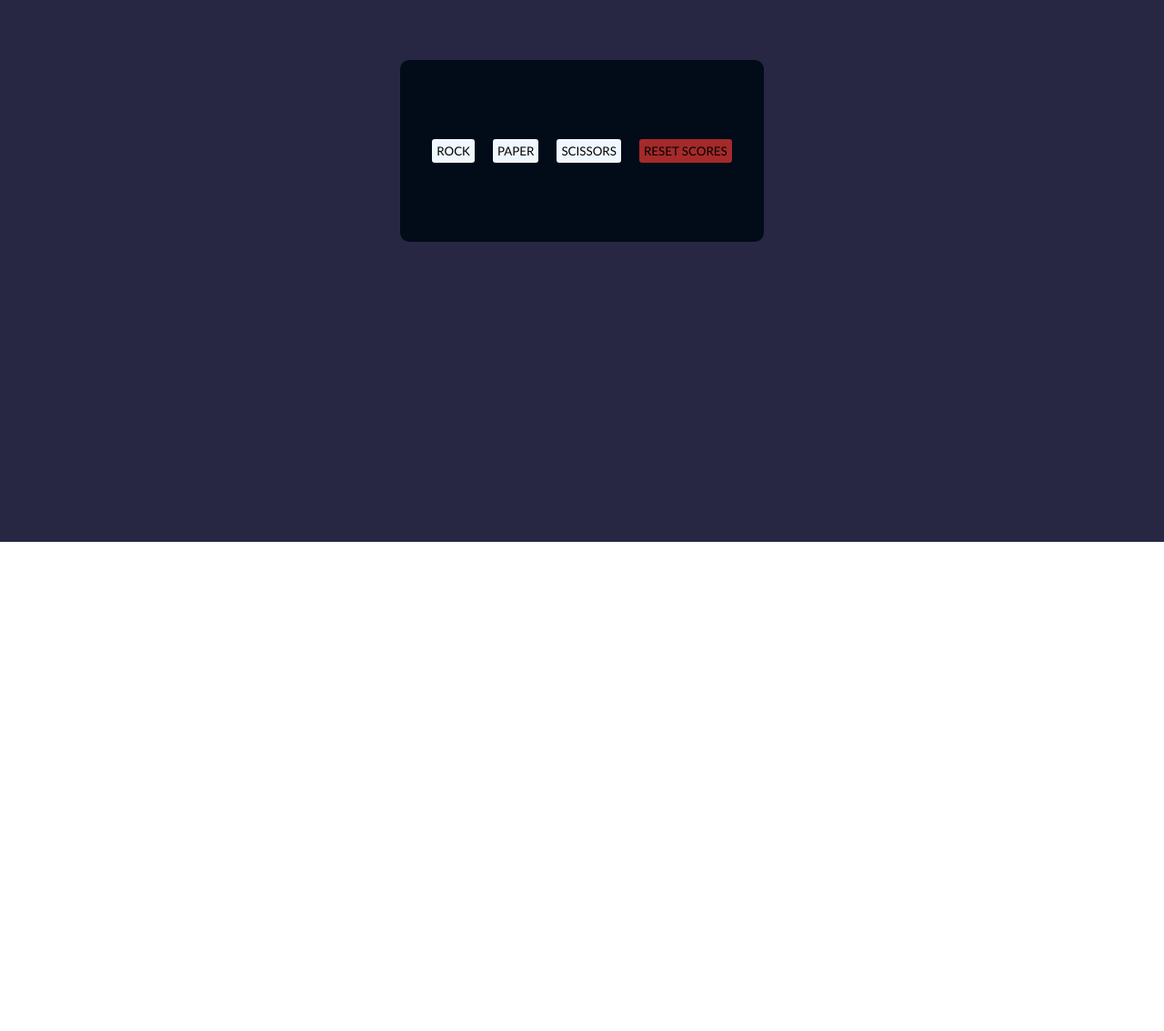
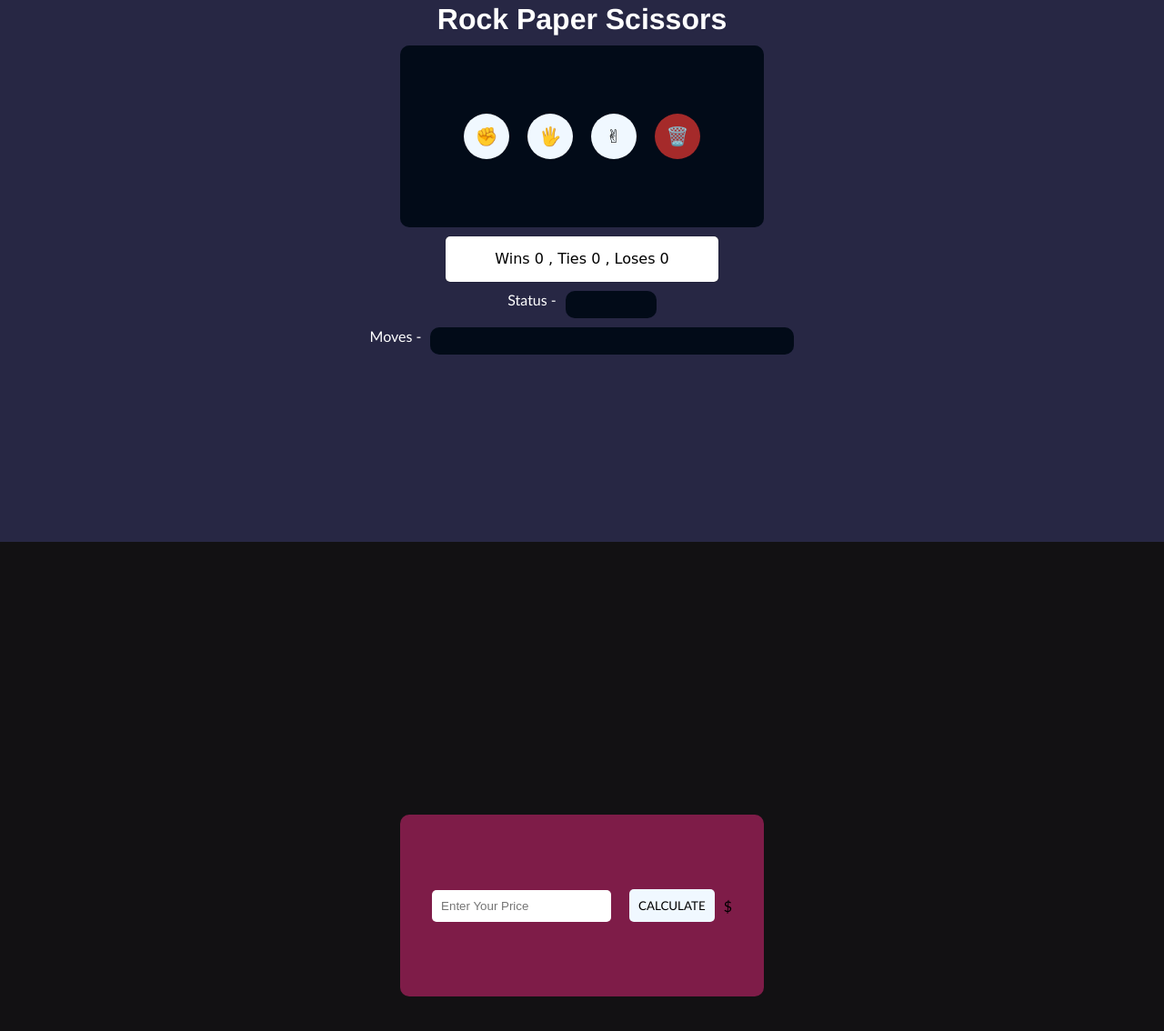
Before and after one commit to sanjeevdubey1/rockpaper, a plain HTML site: page index.html in a window 1280 px wide. Shown: the part 204-1338 px from the top of the page at 91% size. Before the commit the page ends 800 px from the top, so only its background shows below. Drawn offline with Linux system fonts and the light colour scheme.

Commit message:
new files

```diff
--- a/index.html
+++ b/index.html
@@ -5,21 +5,46 @@
     <meta name="viewport" content="width=device-width, initial-scale=1.0">
     <title>Rock Paper</title>
     <link rel="stylesheet" href="style.css">
+    <link rel="stylesheet" href="style2.css">
 </head>
 <body>
     <div class="container">
+        <h1>Rock Paper Scissors</h1>
         <div class="main">
-            <button onclick="playGame('rock')" >rock</button>
-            <button onclick="playGame('paper')">paper</button>
-            <button onclick="playGame('scissors')">scissors</button>
+            <button  class="circle" onclick="playGame('rock')" >✊</button>
+            <button  class="circle" onclick="playGame('paper')">🖐</button>
+            <button  class="circle" onclick="playGame('scissors')">✌</button>
             <button class="red" onclick="
           resetButton()
-            " >Reset Scores</button><br>
+            " >🗑️</button><br>
         </div>
         <div class="texts">
             <div id="scoremessage"></div>
          </div>
+         <div class="status">
+            <p>Status -</p>
+            <div id="results"></div>
+         </div>
+
+            <div class="moves">
+                <p>Moves -</p>
+                <div id="moves"></div>
+            </div>
+
     </div>
+
+<!-- <-- second container-->
+
+
+
+    <div class="comtainer2">
+        <div class="shiping_cal">
+            <input  class="inputText"  placeholder="Enter Your Price" name="" id="inputs">
+            <button onclick="calculate()" id="calButton" >Calculate</button>
+            <div id="output" class="output">$</div>
+        </div>
+
+    </div><script src="script2.js"></script>
     <script src="script.js"></script>
 </body>
 </html>
--- a/script.js
+++ b/script.js
@@ -1,14 +1,38 @@
 
 
-const scores={
-  win:0,
-  tie:0,
-  loses:0,
-  // totalScore:win-loses,
+let scores= JSON.parse(localStorage.getItem('scores')) ||
+       {
+    win:0,
+    tie:0,
+    loses:0
+
 }
-let scoreMessage=document.getElementById('scoremessage');
+updateScore()
+
+// if(scores===null){
+//   scores={
+//     win:0,
+//     tie:0,
+//     loses:0
+
+//   }
+
+
+
+
 function resetButton(){
-  scoreMessage.innerText=`You Have Reset The scores For The Game Win ${scores.win=0} Ties ${scores.tie=0} Loses ${scores.loses=0}  `
+
+  localStorage.removeItem('score')
+    document.getElementById('scoremessage')
+      .innerHTML=`You Have Reset The scores For The Game Win ${scores.win=0} Ties ${scores.tie=0} Loses ${scores.loses=0}  `
+      localStorage.removeItem('scores')
+      updateScore()
+      document.getElementById('results').innerText=' '
+      document.getElementById('moves').innerText=' '
+
+      document.getElementById('results').style.backgroundColor=' rgba(2,11,24,255)'
+
+
 
 }
 
@@ -49,6 +73,7 @@ function playGame(playerMove) {
     }
 
 
+
     if(result==='You win.'){
       scores.win+=1
 
@@ -58,15 +83,35 @@ function playGame(playerMove) {
       scores.loses+=1
     }
 
+    localStorage.setItem('scores',JSON.stringify(scores));
+
+    if(result==='You win.'){
+      document.getElementById('results').style.backgroundColor='green'
+    }else if(result==='Tie.'){
+      document.getElementById('results').style.backgroundColor='black'
+
+    }else if(result==='You lose.'){
+      document.getElementById('results').style.backgroundColor='brown'
+    }
+
     // alert(`You picked ${playerMove}. Computer picked ${computerMove}. ${result} Wins ${scores.win} , Ties ${scores.tie} , Loses ${scores.loses} `);
+    updateScore()
+    document.getElementById('results').innerText=result
+    document.getElementById('moves').innerText=` Your Move ${playerMove} -- Computer Move ${computerMove} `
 
+// scoreMessage.innerText=`You picked ${playerMove}. Computer picked ${computerMove}. ${result} Wins ${scores.win} , Ties ${scores.tie} , Loses ${scores.loses} `
 
-scoreMessage.innerText=`You picked ${playerMove}. Computer picked ${computerMove}. ${result} Wins ${scores.win} , Ties ${scores.tie} , Loses ${scores.loses} `
 
 
 
   }
+  // You picked ${playerMove}. Computer picked ${computerMove}. ${result}
 
+function updateScore(){
+
+  document.getElementById('scoremessage')
+  .innerHTML=` Wins ${scores.win} , Ties ${scores.tie} , Loses ${scores.loses} `
+}
 
 
 
--- /dev/null
+++ b/script2.js
@@ -0,0 +1,23 @@
+
+
+
+
+const calButton=document.getElementById('calButton')
+
+
+
+function calculate(){
+    let valueInput=document.getElementById('inputs');
+  let cost=parseInt(valueInput.value);
+    console.log(valueInput)
+
+
+    if(cost<40){
+        cost = cost +10
+    }else{
+        cost
+    }
+    document.getElementById('output').innerText=cost
+
+
+}
--- a/style.css
+++ b/style.css
@@ -4,6 +4,8 @@
     box-sizing: border-box;
 }
 body{
+
+    font-family:'Trebuchet MS', 'Lucida Sans Unicode', 'Lucida Grande', 'Lucida Sans', Arial, sans-serif;
     /* background-image: url(https://steamcommunity.com/sharedfiles/filedetails/?id=1966836473); */
 }
 .container{
@@ -36,10 +38,29 @@ button{
     margin: 0 10px;
 }
 .red{
+    transition: 500ms;
+    font-size: 20px;
+    height: 50px;
+    width: 50px;
+    border-radius: 50%;
     background-color: brown;
     border: none;
 }
+.red:hover{
+    font-size: 25px;
+    height: 55px;
+    width: 55px;
+    background-color: rgb(215, 23, 23);
+
+}
+h1{
+    margin-bottom: 10px;
+    color: #fff;
+    font-family: 'Franklin Gothic Medium', 'Arial Narrow', Arial, sans-serif;
+}
+
 .texts{
+   justify-content: center;
     display: flex;
     align-items: center;
     box-shadow: 0 0 1px black;
@@ -47,7 +68,65 @@ button{
     /* padding: 10px; */
     border-radius: 5px;
     font-family:cursive;
-    width: auto;
+    width: 300px;
     height: 50px;
-    background-color: antiquewhite;
+    background-color: #fff;
+    /* transition: 3s; */
 }
+.circle{
+    transition: 500ms;
+    font-size: 20px;
+    height: 50px;
+    width: 50px;
+    border-radius: 50%;
+}
+.circle:hover{
+    font-size: 25px;
+    height: 55px;
+    width: 55px;
+    background-color: aliceblue;
+}
+#scoremessage{
+    /* transition: 5s; */
+}
+#results{
+    transition: 500ms;
+    border-radius: 10px;
+    display: flex;
+    align-items: center;
+    justify-content: center;
+    margin-top: 10px;
+    height: 30px;
+    width: 100px;
+    /* padding: 10px; */
+    background-color:  rgba(2,11,24,255);
+    color: #fff;
+}
+#moves{
+    width: 400px;
+    display: flex;
+    align-items: center;
+    justify-content: center;
+    height: 30px;
+    border-radius: 10px;
+    margin-top: 10px;
+    color: #fff;
+    background-color:  rgba(2,11,24,255);
+}
+.status{
+    display: flex;
+    align-items: center;
+}
+.status p{
+    margin-right: 10px;
+    color: #fff;
+}
+.moves{
+    display: flex;
+    align-items: center;
+
+}
+.moves p{
+    margin-right: 10px;
+    color: #fff;
+}
--- /dev/null
+++ b/style2.css
@@ -0,0 +1,37 @@
+*{
+    margin: o;
+    padding: 0;
+    box-sizing: border-box;
+}
+
+.comtainer2{
+    display: flex;
+    justify-content: center;
+    align-items: center;
+    height: 100vh;
+    width: 100%;
+    background-color: #121113;
+}
+.shiping_cal{
+    border-radius: 10px;
+    display: flex;
+    align-items: center;
+    justify-content: center;
+    height: 200px;
+    width: 400px;
+    background-color: #7E1C48;
+}
+.shiping_cal button{
+    padding: 10px;
+    border-radius: 5px;
+     border: none;
+    outline: none;
+}
+
+.inputText{
+    margin-right: 10px;
+    padding: 10px;
+    border-radius: 5px;
+    border: none;
+    outline: none;
+}
```
